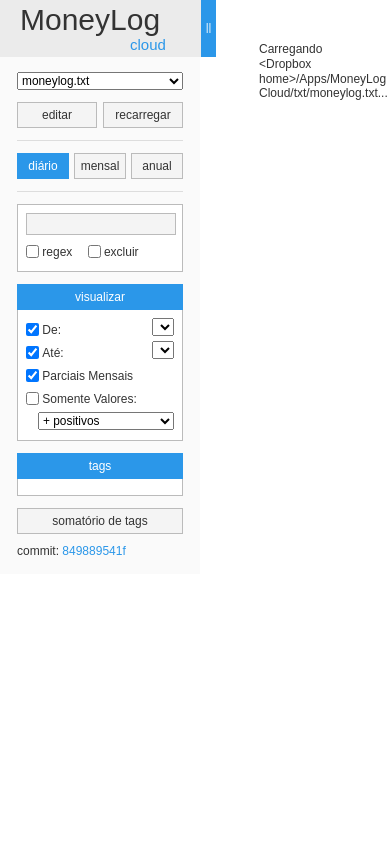
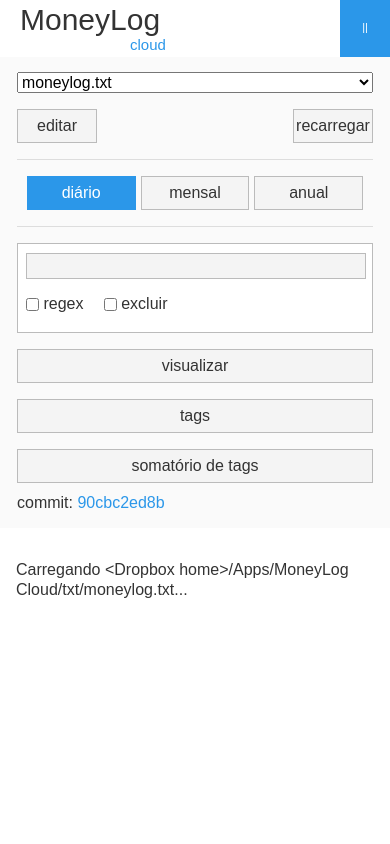
Before and after one commit to xupisco/MoneyLog-Cloud, a Python web app: template templates/moneylog.html in a window 390 px wide. Run offline with Jinja, Linux system fonts and the light colour scheme; the template is opened without the code that fills it, so the values that code supplies are empty.

Commit message:
synced to r460

```diff
--- a/samples/moneylog_config.js
+++ b/samples/moneylog_config.js
@@ -161,6 +161,7 @@
 //
 // ignoreTags = 'poupança'      ;// Ignorar todos os lançamentos com estas tags
 // initSelectedTags = 'água'    ;// Iniciar já com estas tags marcadas
+// initExcludedTags = 'luz'     ;// Iniciar já com estas tags riscadas
 // showEmptyTagInSummary = true ;// Mostrar o item (sem tag) no somatório de tags?
 // checkTagSummarySort = false  ;// Iniciar marcando a opção [X] Ordenar por valor?
 
--- a/static/js/moneylog_dropbox.js
+++ b/static/js/moneylog_dropbox.js
@@ -1,4 +1,4 @@
-var commit_id = '849889541f'
+var commit_id = '90cbc2ed8b'
 
 function initDropbox(reloading) {
     reloading = reloading || false
--- a/templates/login.html
+++ b/templates/login.html
@@ -18,6 +18,6 @@
 
         <a href="http://aurelio.net/moneylog/" class="login_btn" target="_blank">Sobre</a><a href="http://www.dropbox.com" class="login_btn" style="margin-right: 0;" target="_blank">Dropbox?</a>
     </div>
-    <p class="commit">commit: <a href="http://github.com/xupisco/MoneyLog-Box" title="Alguma dúvida? Veja o source...">849889541f</a></p>
+    <p class="commit">commit: <a href="http://github.com/xupisco/MoneyLog-Box" title="Alguma dúvida? Veja o source...">90cbc2ed8b</a></p>
 </div>
 {% endblock %}
--- a/templates/moneylog.html
+++ b/templates/moneylog.html
@@ -35,6 +35,9 @@
 <link rel="shortcut icon" href="http://aurelio.net/moneylog/favicon.ico">
 <link rel="apple-touch-icon" href="images/ios_icon.png" />
 <link rel="apple-touch-startup-image" href="images/ios_splash.png" />
+
+<!-- iPhone settings -->
+<meta name="viewport" content="width=device-width, minimum-scale=1.0, maximum-scale=1.0" />
 
 <!--
 All the page formatting is here.
@@ -509,7 +512,7 @@
 #chart-content {
 	overflow: auto;
 }
-#chart-data {
+#chart-selector {
 	margin-bottom: 5px;
 }
 .posbar {
@@ -632,6 +635,129 @@
 #data-frame {
 	display: none !important;
 }
+
+
+/* ------------------------------------------- Smarphones: width < 480px */
+
+@media screen and (max-width: 480px) {
+
+	/* -------------------- Set font size */
+	body,
+	.button {
+		font-size: 1em;
+/*		-webkit-text-size-adjust: none;*/
+	}
+
+	/* -------------------- Reset */
+	#container {
+		margin: 0;
+		overflow: auto;
+	}
+	#toolbar {
+		position: static;
+		height: auto;
+	}
+	#logo-wrapper {
+		position: static;
+	}
+	#content {
+		margin: 0;
+		padding: 0;
+	}
+
+	/* -------------------- Unset widths */
+	#container,
+	#toolbar,
+	#logo,
+	#toolbar-controls-wrapper {
+		width: auto;
+	}
+
+	/* -------------------- Stretch */
+	#fullscreen {
+		width: 50px;
+	}
+	#report-nav a {
+		width: 30% !important;
+	}
+	.checkbox-option {
+		line-height: 250%;
+	}
+	#report table {
+		width: 100%;
+	}
+	#editor-file-name {
+		left: 0;
+		top: 0;
+		line-height: 20px;  /* file_name */
+		padding: 0 5px;
+		letter-spacing: 0;
+	}
+	#editor-data-wrapper {
+		top: 20px;  /* file_name */
+		right: 0;
+		bottom: 70px;  /* space for the buttons */
+		left: 0;
+		border-width: 5px;
+		padding: 7px 0 7px 7px;
+	}
+
+	/* -------------------- Compress */
+	#report table {
+		font-size: 75%;
+	}
+	#report th {
+		font-size: 80%;
+	}
+	#report td {
+		padding: 4px 2px !important;
+	}
+	td.date {
+		white-space: normal;
+	}
+	#charts {
+		margin-top: 2em;
+	}
+	#rows-summary {
+		padding: 3px;
+		border-width: 3px;
+		font-size: 70% !important;
+	}
+	#rows-summary-content td {
+		padding: 0 3px;
+	}
+	#editor {
+		font-size: 80%;
+	}
+
+	/* -------------------- Remove */
+	tr:hover td,
+	tr.future:hover td {
+		background-color: inherit;
+		color: inherit;
+	}
+
+	/* -------------------- Format */
+	#logo {
+		float: left;
+		background-color: inherit;
+	}
+	#fullscreen {
+		float:right;
+	}
+	#report {
+		margin-top: 2em;
+	}
+	# report td {
+		border-width: 1px;  /* show vertical border */
+	}
+	td.date,
+	td.tags {
+		text-align: center;
+	}
+
+} /* close @media */
+
 </style>
 <style type="text/css">
 /*
@@ -725,11 +851,6 @@
 var showRowCount = true;          // Show the row numbers at left?
 var monthlyRowCount = true;       // The row numbers are reset each month?
 var highlightWords = '';          // The words you may want to highlight (ie: 'XXX TODO')
-var highlightTags = '';           // The tags you may want to highlight (ie: 'work kids')
-var ignoreTags = '';              // Ignore all entries that have one of these tags
-var initSelectedTags = '';        // Start app with these tags already selected
-var showEmptyTagInSummary = true; // The (no tag) sum should appear in Tag Summary?
-var checkTagSummarySort = false;  // Sort by value checkbox inits checked?
 
 // Search
 var defaultSearch = '';           // Search for this text on init
@@ -752,6 +873,14 @@
 var showViewWidget = true;        // Show View widget in the sidebar?
 var showTagCloud = true;          // Show Tag Cloud widget in the sidebar?
 var showTagSummary = true;        // Show Tag Summary widget in the sidebar?
+
+// Tags
+var highlightTags = '';           // The tags you may want to highlight (ie: 'work kids')
+var ignoreTags = '';              // Ignore all entries that have one of these tags
+var initSelectedTags = '';        // Tag Cloud: start app with these tags already selected
+var initExcludedTags = '';        // Tag Cloud: start app with these tags already excluded
+var showEmptyTagInSummary = true; // The (no tag) sum should appear in Tag Summary?
+var checkTagSummarySort = false;  // Sort by value checkbox inits checked?
 
 // Charts
 var showMiniBars = true;          // Show the percentage bars in monthly/yearly reports?
@@ -781,6 +910,9 @@
 var initLastMonths = 3;           // Initial value for last months combo
 var defaultLastMonths = false;    // Last months combo inits checked?
 var defaultFuture = false;        // Show future checkbox inits checked?
+var oneFile;
+var useLocalStorage;
+var useDropboxStorage;
 
 
 // The appMode sets the Moneylog flavor:
@@ -1156,9 +1288,26 @@
 var isFullScreen = false;
 var isOpera = (window.opera) ? true : false;
 
+// We have special rules for tiny screens (480px or less)
+var isMobile = (document.documentElement.clientWidth && document.documentElement.clientWidth < 481);
+
 // The iframe loading occurs in parallel with the main execution, we need to know when it's done
 var iframeIsLoaded = true;
 
+// Change some defaults for the mobile version.
+// User can still overwrite those.
+if (isMobile) {
+	// Init with all widgets closed
+	initViewWidgetOpen = false;
+	initTagCloudOpen = false;
+	initTagSummaryOpen = false;
+	// Save horizontal space in report table
+	showRowCount = false;
+	showMiniBars = false;
+	// Use short month names in monthly report
+	i18nDatabase.pt.dateFormatMonth = i18nDatabase.pt.dateFormatMonth.replace('B', 'b');
+	i18nDatabase.en.dateFormatMonth = i18nDatabase.en.dateFormatMonth.replace('B', 'b');
+}
 
 /////////////////////////////////////////////////////////////////////
 //                              PROTOTYPES
@@ -1227,7 +1376,7 @@
 
 Array.prototype.clone = function() {
 	return [].concat(this);
-}
+};
 
 Array.prototype.hasItem = function (item) {
 	var i, leni;
@@ -1270,8 +1419,9 @@
 Array.prototype.unique = function() {
 	var i, j, a = [], l = this.length;
 	for (i = 0; i < l; i++) {
-		for (j = i+1; j < l; j++)
-			if (this[i] === this[j]) j = ++i;
+		for (j = i+1; j < l; j++) {
+			if (this[i] === this[j]) { j = ++i; }
+		}
 		a.push(this[i]);
 	}
 	return a;
@@ -1336,33 +1486,33 @@
 // Date helpers
 Date.prototype.getYearML = function () {  // Returns as string
 	return this.getFullYear().toString();
-}
+};
 Date.prototype.getMonthML = function () {  // Returns as string and zero padded
 	var m = this.getMonth() + 1;  // zero based
 	return (m < 10) ? '0' + m : m.toString();
-}
+};
 Date.prototype.getDateML = function () {  // Returns as string and zero padded
 	var d = this.getDate();
 	return (d < 10) ? '0' + d : d.toString();
-}
+};
 Date.prototype.getFullMonthML = function () {  // Returns "YYYY-MM"
 	return this.getYearML() + '-' + this.getMonthML();
-}
+};
 Date.prototype.getMonthName = function () {
 	return i18n.monthNames[this.getMonth() + 1];  // zero based
-}
+};
 Date.prototype.getMonthShortName = function () {
 	return this.getMonthName().slice(0, 3);
-}
+};
 Date.prototype.fromML = function (str) {  // str: YYYY-MM-DD
 	this.setFullYear(
 		parseInt(str.slice(0,  4), 10),
 		parseInt(str.slice(5,  7), 10) - 1,  // month is zero-based
 		parseInt(str.slice(8, 10), 10) || 1);
-}
+};
 Date.prototype.toML = function () {  // Returns "YYYY-MM-DD"
 	return this.getYearML() + '-' + this.getMonthML() + '-' + this.getDateML();
-}
+};
 Date.prototype.format = function (fmt) {
 	// Available tokens (i.e. for 1999-12-31):
 	// Y=1999, y=99, m=12, d=31, b=Dec, B=December
@@ -1394,17 +1544,17 @@
 				}
 			}
 		);
-}
+};
 Date.prototype.setMonthOffset = function (n) {  // negative n is ok
 	// Beware: 2010-01-31 + 1 = 2010-03-03
 	// Set day to 1 to make month-related operations
 	this.setMonth(this.getMonth() + (n || 0));
-}
+};
 String.prototype.toDate = function () {
 	var z = new Date();
 	z.fromML(this);
 	return z;
-}
+};
 
 
 /////////////////////////////////////////////////////////////////////
@@ -1916,6 +2066,8 @@
 
 	// Show editor
 	document.getElementById('editor').style.display = 'block';
+
+	return false;  // cancel link action
 }
 function editorOff() {
 
@@ -1924,17 +2076,25 @@
 
 	// Restore content
 	document.getElementById('content').style.display = 'block';
+
+	return false;  // cancel link action
 }
 function editorSave() {
 	editorOff();
 	saveLocalData();
+	return false;  // cancel link action
 }
 function saveLocalData() {
 	var editButton = document.getElementById('editor-open');
 
 	editButton.innerHTML = i18n.msgSaving;
 	localStorage.setItem(localStorageKey, document.getElementById('editor-data').value);
-	// reload report
+
+	// Save currently selected tags
+	initSelectedTags = getSelectedTags();
+	initExcludedTags = getExcludedTags();
+
+	// Reload report
 	resetData();
 	readData();
 	parseData();
@@ -2031,10 +2191,10 @@
 function reloadSelectedFile() {
 	// Save currently selected tags
 	initSelectedTags = getSelectedTags();
+	initExcludedTags = getExcludedTags();
 	// Reload
 	loadSelectedFile();
-	// Cancel link action
-	return false;
+	return false;  // cancel link action
 }
 function loadSelectedFile() {
 	var filePath;
@@ -2056,7 +2216,7 @@
 	} else {
 		loadDataFile(filePath);
 	}
-	return false; // cancel default link action
+	return false;  // cancel link action
 }
 
 function readData() {
@@ -2312,6 +2472,10 @@
 	if (initSelectedTags.length > 0) {
 		selectTheseTags(initSelectedTags);
 	}
+	// Already exclude some tags now?
+	if (initExcludedTags.length > 0) {
+		excludeTheseTags(initExcludedTags);
+	}
 }
 
 function filterData() {
@@ -2529,7 +2693,7 @@
 	var i, leni, results = [];
 
 	for (i = 0, leni = names.length; i < leni; i++) {
-		results.push('<a class="trigger unselected" href="#" onClick="return tagClicked(this);">' + names[i] + '</a>')
+		results.push('<a class="trigger unselected" href="#" onClick="return tagClicked(this);">' + names[i] + '</a>');
 	}
 
 	document.getElementById('tag-cloud-tags').innerHTML = results.join('\n');
@@ -2579,6 +2743,25 @@
 	}
 }
 
+function excludeTheseTags(tags) {
+	// Force select some tags, used at start up or reload
+	var i, leni, el, els;
+
+	els = document.getElementById('tag-cloud-tags').getElementsByTagName('a');
+	for (i = 0, leni = els.length; i < leni; i++) {
+		el = els[i];
+
+		if (tags.hasItem(el.innerHTML)) {
+			// select
+			removeClass(el, 'unselected');
+			removeClass(el, 'selected');
+			addClass(el, 'excluded');
+			// force show
+			el.style.display = '';
+		}
+	}
+}
+
 function resetTagCloud() {
 	var i, leni, els, el;
 
@@ -2652,7 +2835,7 @@
 /////////////////////////////////////////////////////////////////////
 
 function updateSelectedRowsSummary() {
-	var i, leni, data, arr, table, label, value, col_nr, col_index;
+	var i, leni, data, arr, table, label, value, col_nr, col_index, tr_element, td_element;
 
 	data = [];
 	arr = [];
@@ -2735,7 +2918,7 @@
 }
 
 function updateTagSummary(theData) {
-	var i, leni, j, lenj, tag, value, results, tagNames, tagData, rowAmount, rowTags, noTagSum, valueSort, oldSort;
+	var i, leni, j, lenj, tag, results, tagNames, tagData, tableData, rowAmount, rowTags, noTagSum, valueSort, oldSort;
 
 	results = [];
 	tagNames = [];
@@ -2943,11 +3126,13 @@
 
 		// Compose the final rows: total, avg, min, max
 		len = overviewData.length;
-		results.push(getOverviewTotalsRow(i18n.labelTotal, sumPos, sumNeg, sumPos + sumNeg));
-		results.push(getOverviewTotalsRow(i18n.labelAverage, sumPos / len, sumNeg / len, sumTotal / len));
-		results.push(getOverviewTotalsRow(i18n.labelMinimum, minPos, maxNeg, minPartial));
-		results.push(getOverviewTotalsRow(i18n.labelMaximum, maxPos, minNeg, maxPartial, maxBalance));
-		// Note: Yes, maxNeg and minNeg are swapped for better reading
+		if (len > 1) {
+			results.push(getOverviewTotalsRow(i18n.labelTotal, sumPos, sumNeg, sumPos + sumNeg));
+			results.push(getOverviewTotalsRow(i18n.labelAverage, sumPos / len, sumNeg / len, sumTotal / len));
+			results.push(getOverviewTotalsRow(i18n.labelMinimum, minPos, maxNeg, minPartial));
+			results.push(getOverviewTotalsRow(i18n.labelMaximum, maxPos, minNeg, maxPartial, maxBalance));
+			// Note: Yes, maxNeg and minNeg are swapped for better reading
+		}
 
 		// And we're done on the report table
 		results.push('<\/table>');
@@ -2964,7 +3149,7 @@
 			chartLabels = [];
 
 			// Get all values for the selected column
-			chartCol = parseInt(document.getElementById('chart-data').value, 10) || 1;
+			chartCol = parseInt(document.getElementById('chart-selector').value, 10) || 1;
 			for (i = 0, leni = overviewData.length; i < leni; i++) {
 				chartValues.push(overviewData[i][chartCol]);
 				chartLabels.push(overviewData[i][0]);  // month or year
@@ -3129,7 +3314,7 @@
 
 			// Get all values for the selected column
 			chartValuesSelected = [];
-			chartCol = parseInt(document.getElementById('chart-data').value, 10) || 1;
+			chartCol = parseInt(document.getElementById('chart-selector').value, 10) || 1;
 			for (i = 0, leni = chartValues.length; i < leni; i++) {
 				chartValuesSelected.push(chartValues[i][chartCol]);
 			}
@@ -3168,7 +3353,7 @@
 /////////////////////////////////////////////////////////////////////
 
 function populateChartColsCombo() {
-	var el = document.getElementById('chart-data');
+	var el = document.getElementById('chart-selector');
 	el.options[0] = new Option(i18n.labelsOverview[1], 1);  // Incoming
 	el.options[1] = new Option(i18n.labelsOverview[2], 2);  // Expense
 	el.options[2] = new Option(i18n.labelsOverview[3], 3);  // Partial
@@ -3281,7 +3466,7 @@
 }
 
 function updateToolbar() {
-	var i, leni, add, remove, hide, unhide;
+	var i, leni, add, remove, hide, unhide, add_exceptions;
 
 	// Visibility On/Off
 	// Monthly/Yearly report hides some controls from the toolbar.
@@ -3305,7 +3490,6 @@
 			'search-box',
 			'opt-monthly-box',
 			'opt-value-filter-box',
-			'opt-last-months-box',
 			'tag-cloud-box',
 			'tag-summary-box'
 		];
@@ -3317,6 +3501,10 @@
 			'opt-date-1-year-combo',
 			'opt-date-2-year-combo'
 		];
+		if (useLegacyDateFilter) {
+			unhide.push('opt-last-months-box');
+		}
+
 	// Monthly
 	} else if (reportType === 'm') {
 		hide = [
@@ -3326,9 +3514,6 @@
 			'tag-cloud-box',
 			'tag-summary-box'
 		];
-		unhide = [
-			'opt-last-months-box',
-		];
 		add = [
 			'opt-date-1-month-combo',
 			'opt-date-2-month-combo'
@@ -3337,14 +3522,16 @@
 			'opt-date-1-year-combo',
 			'opt-date-2-year-combo'
 		];
+		if (useLegacyDateFilter) {
+			unhide.push('opt-last-months-box');
+		}
+
 	// Yearly
 	} else if (reportType === 'y') {
 		hide = [
 			'search-box',
 			'opt-monthly-box',
 			'opt-value-filter-box',
-			// Recent *months* doesn't make sense in yearly report
-			'opt-last-months-box',
 			'tag-cloud-box',
 			'tag-summary-box'
 		];
@@ -3356,6 +3543,19 @@
 			'opt-date-1-month-combo',
 			'opt-date-2-month-combo'
 		];
+		if (useLegacyDateFilter) {
+			// Recent *months* doesn't make sense in yearly report
+			hide.push('opt-last-months-box');
+		}
+	}
+
+	// In Mobile toolbar we always add/remove, there's no hide.
+	// We save vertical space, and the report jump is not an issue.
+	if (isMobile) {
+		add = add.concat(unhide);
+		remove = remove.concat(hide);
+		hide = [];
+		unhide = [];
 	}
 
 	// Show/hide toolbar elements
@@ -3422,7 +3622,7 @@
 	updateToolbar();
 	showReport();
 
-	return false; // cancel default link action
+	return false;  // cancel link action
 }
 
 function iframeLoaded(el) {
@@ -3476,7 +3676,7 @@
 	if (isFullScreen) {
 		toolbar.style.display = 'block';
 		logo.style.display = 'block';
-		content.style.marginLeft = '217px';  // #toolbar width
+		content.style.marginLeft = (isMobile) ? 0 : '217px';  // #toolbar width
 		isFullScreen = false;
 	} else {
 		toolbar.style.display = 'none';
@@ -3484,6 +3684,7 @@
 		content.style.marginLeft = 0;
 		isFullScreen = true;
 	}
+	return false;  // cancel link action
 }
 
 function toggleFuture() {
@@ -3508,7 +3709,7 @@
 		content.style.display = 'block';
 		addClass(header, 'active');
 	}
-	return false; // cancel default link action
+	return false;  // cancel link action
 }
 function toggleViewOptions() {
 	return toggleToolbarBox('view-options-header', 'view-options-content');
@@ -3716,6 +3917,9 @@
 	}
 	if (typeof initSelectedTags === 'string') {
 		initSelectedTags = (initSelectedTags) ? initSelectedTags.strip().split(/\s+/) : [];
+	}
+	if (typeof initExcludedTags === 'string') {
+		initExcludedTags = (initExcludedTags) ? initExcludedTags.strip().split(/\s+/) : [];
 	}
 
 	// Set interface labels
@@ -3785,18 +3989,18 @@
 		showError(
 			i18n.errorNoLocalStorage.replace('%s', appName),
 			'<p>' + i18n.errorRequirements +
-				array2ul('Internet Explorer 8, Firefox 3, Google Chrome 3, Safari 4, Opera 10.50'.split(', '))
+				array2ul(['Internet Explorer 8', 'Firefox 3', 'Google Chrome 3', 'Safari 4', 'Opera 10.50'])
 		);
 		return; // abort
 	}
 
 	// Set initial chart type for the reports (before event handlers)
 	if (reportType === 'd') {
-		document.getElementById('chart-data').selectedIndex = initChartDaily - 1;
+		document.getElementById('chart-selector').selectedIndex = initChartDaily - 1;
 	} else if (reportType === 'm') {
-		document.getElementById('chart-data').selectedIndex = initChartMonthly - 1;
+		document.getElementById('chart-selector').selectedIndex = initChartMonthly - 1;
 	} else {
-		document.getElementById('chart-data').selectedIndex = initChartYearly - 1;
+		document.getElementById('chart-selector').selectedIndex = initChartYearly - 1;
 	}
 
 	// Add event handlers
@@ -3825,7 +4029,7 @@
 	document.getElementById('tag-cloud-opt-group-check' ).onclick  = showReport;
 	document.getElementById('tag-cloud-opt-reset-check' ).onclick  = resetTagCloud;
 	document.getElementById('tag-summary-opt-nsort-check').onclick  = showReport;
-	document.getElementById('chart-data'             ).onchange = showReport;
+	document.getElementById('chart-selector'         ).onchange = showReport;
 	document.getElementById('rows-summary-index'     ).onchange = updateSelectedRowsSummary;
 	document.getElementById('view-options-header'    ).onclick  = toggleViewOptions;
 	document.getElementById('tag-cloud-header'       ).onclick  = toggleTagCloud;
@@ -4146,7 +4350,7 @@
 
 	<!-- Chart -->
 	<div id="charts">
-		<select id="chart-data" size="1"></select>
+		<select id="chart-selector" size="1"></select>
 		<div id="chart-content"></div>
 	</div>
 
```
